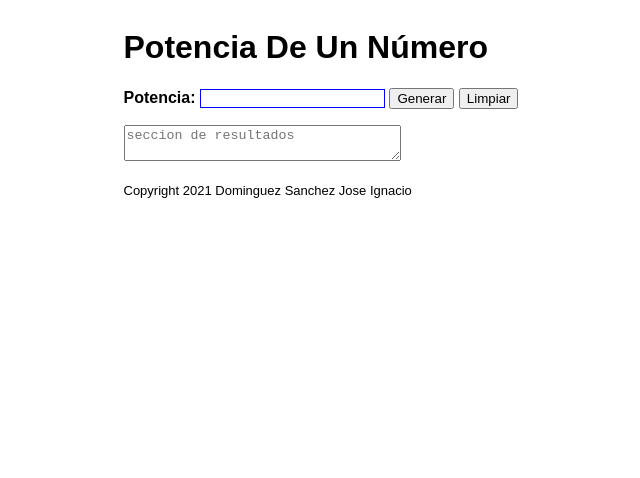
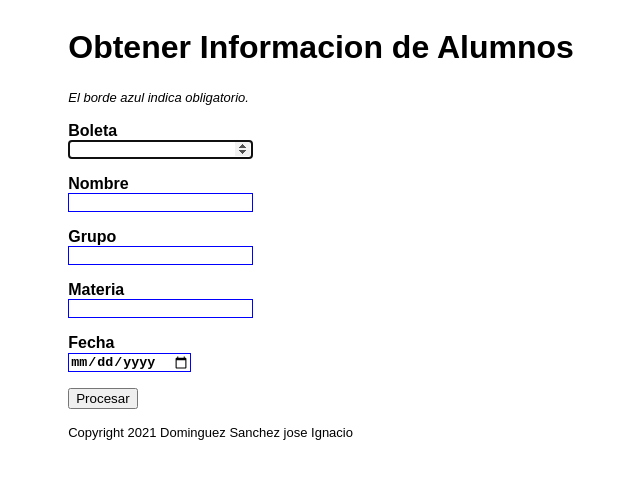
Before and after one commit to ignaciodominguez97/ignaciodominguez97.github.io, a plain HTML site: page index.html in a window 1280 px wide. Shown: the whole page, without its empty margins (319-959 px from the left). Drawn offline with Linux system fonts and the light colour scheme; files that its build step writes are made by us from their sources.

Commit message:
segundo commit

```diff
--- a/index.html
+++ b/index.html
@@ -1,31 +1,50 @@
+<!DOCTYPE html>
 <!DOCTYPE html>
 <html>
   <head>
-        <title>Potencia</title>
+    <title>Informacion Alumnos</title>
     <meta charset="UTF-8">
     <meta name="viewport" content="width=device-width, initial-scale=1.0">
-        <link rel="stylesheet" href="css/styles.css">
-        <script src="js/libs/bignumber.js/bignumber.min.js"></script>
-        <script src="js/libs/numeral.js/numeral.min.js"></script>
+    <link rel="stylesheet" href="styles.css">
 </head>
 <body>
   <header>
-            <h1>Potencia De Un Número</h1>
+    <h1>Obtener Informacion de Alumnos</h1>
   </header>
-        <form id="forma" action="javascript:;">
+  <form id="forma" action="javascript:procesa()">
+    <p><em>El borde azul indica obligatorio.</em></p>
     <p>
-                <label accesskey="A">
-                    Potencia:
-                    <input name="numero" id="numero" style="text-align: left" type="number" required>
+      <label accesskey="B">Boleta<br>
+        <input name="boleta" type="number" autofocus required>
       </label>
-                <input type="submit" value="Generar" id="Generar" accesskey="B">
-                <input type="submit" value="Limpiar" id="Limpiar"  accesskey="C"></p>
+    </p>
+    <p>
+        <label accesskey="N">Nombre<br>
+          <input name="nombre" type="text" autofocus required>
+        </label>
+    </p>
+    <p>
+        <label accesskey="G">Grupo<br>
+          <input name="grupo" type="text" autofocus required>
+        </label>
+    </p>
+    <p>
+        <label accesskey="M">Materia<br>
+          <input name="materia" type="text" autofocus required>
+        </label>
+    </p>
+    <p>
+        <label accesskey="F">Fecha<br>
+          <input name="fecha" type="date" autofocus required>
+        </label>
+    </p>
+    <p>
+        <input type="submit" value="Procesar" accesskey="P">
+    </p>
     </form>
-        <textarea cols="32" style="text-align: left" name="salidadatos" id="salidadatos"placeholder="seccion de resultados" ></textarea>
-        <br>
-        <br>
+    <output id="salidaInfo"></output>
     <footer>
-            Copyright 2021 Dominguez Sanchez Jose Ignacio
+      Copyright 2021 Dominguez Sanchez jose Ignacio
     </footer>
     <script src="js/script.js"></script>
   </body>
--- a/js/script.js
+++ b/js/script.js
@@ -1,38 +1,16 @@
-"use strict";
-BigNumber.config({DECIMAL_PLACES: 2, ROUNDING_MODE: BigNumber.ROUND_HALF_UP});
-var FMT_ENTERO = "0,0",
-    FMT_NUMERO = "0,0.00",
-    FMT_MONEDA = "$0,0.00",
-    FMT_PORCENTAJE = "0.00%";
+var forma = document.getElementById("forma"),
+    boleta = forma["boleta"],
+    nombre = forma["nombre"],
+    grupo = forma["grupo"],
+    materia =forma["materia"],
+    fecha = forma["fecha"],
+    salida = document.getElementById("salidaInfo");
+    var data=new Array();
 
-var forma = document.getElementById("forma"),
-        txtnumero = document.getElementById("numero"),
-        txtsalidadatos = document.getElementById("salidadatos"),
-        txtGenerar = document.getElementById("Generar"),
-        txtLimpiar = document.getElementById("Limpiar");
-
-txtGenerar.addEventListener('click',procesa,true);
-txtLimpiar.addEventListener('click',limpiartext,true);
-
-function procesa() {
-    var valor = txtnumero.value;
-    var aux;
-    var vecnum = [];
-    for(var x=0,w=1;x<10;x++,w++)
-    {
-        if(x==0)
-        {
-            vecnum[x]=valor+" a la "+x+"=1";
-            aux=1;
-        }
-        aux=aux*valor;
-        vecnum[w]=valor+" a la "+w+"="+aux;
-    }
-    var resultadovec=vecnum.join("\n");
-    txtsalidadatos.textContent = resultadovec;
-
- }
-
- function limpiartext(){
-     txtsalidadatos.textContent = ""
- }
+function procesa(){
+ salida.innerHTML=`La boleta del alumno es: ${boleta.value},
+ <br>El nombre del alumno es: ${nombre.value},
+ <br>su grupo es ${grupo.value},
+ <br>Ingreso la meteria ${materia.value},
+ <br>la fecha que ingreso ${fecha.value}`
+}
```
Lines whose indentation alone changed are shown as unchanged.
